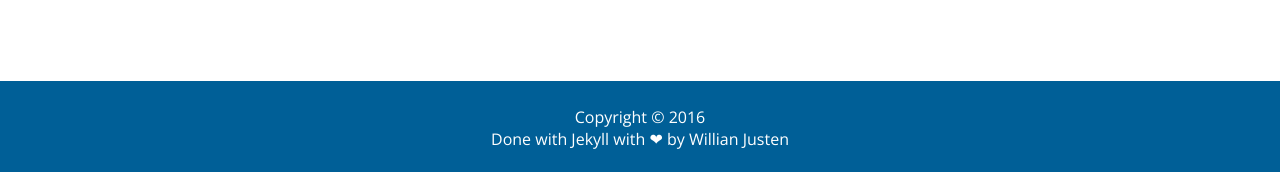
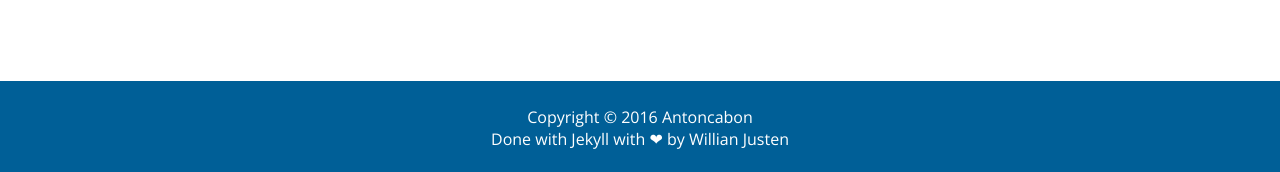
Before and after one commit to antoncabon/antoncabon.github.io, a Jekyll site: the page built from index.html, in a window 1280 px wide and 1303 px high. Shown: the part 1128-1300 px from the top of the window. Built offline with Jekyll 4.4.1, drawn with Linux system fonts in a browser that asks for light colours.

Commit message:
Update footer.html

```diff
--- a/_includes/footer.html
+++ b/_includes/footer.html
@@ -1,4 +1,4 @@
 <footer>
-   <p class="copyright text-muted">Copyright &copy; {{ site.time | date: '%Y' }} {{ site.copyright_name }}</p> <p>Done with <a href="http://jekyllrb.com/" target="_blank">Jekyll</a> with <span class="love">❤</span> by <a href="http://willianjusten.com.br/" target="_blank">Willian Justen</a> </p>
+   <p class="copyright text-muted">Copyright &copy; {{ site.time | date: '%Y' }} {{ site.copyright_name }} Antoncabon</p> <p>Done with <a href="http://jekyllrb.com/" target="_blank">Jekyll</a> with <span class="love">❤</span> by <a href="http://willianjusten.com.br/" target="_blank">Willian Justen</a> </p>
 </footer>
 <script src="{{ "/assets/js/main.js" | prepend: site.baseurl }}"></script>
```
